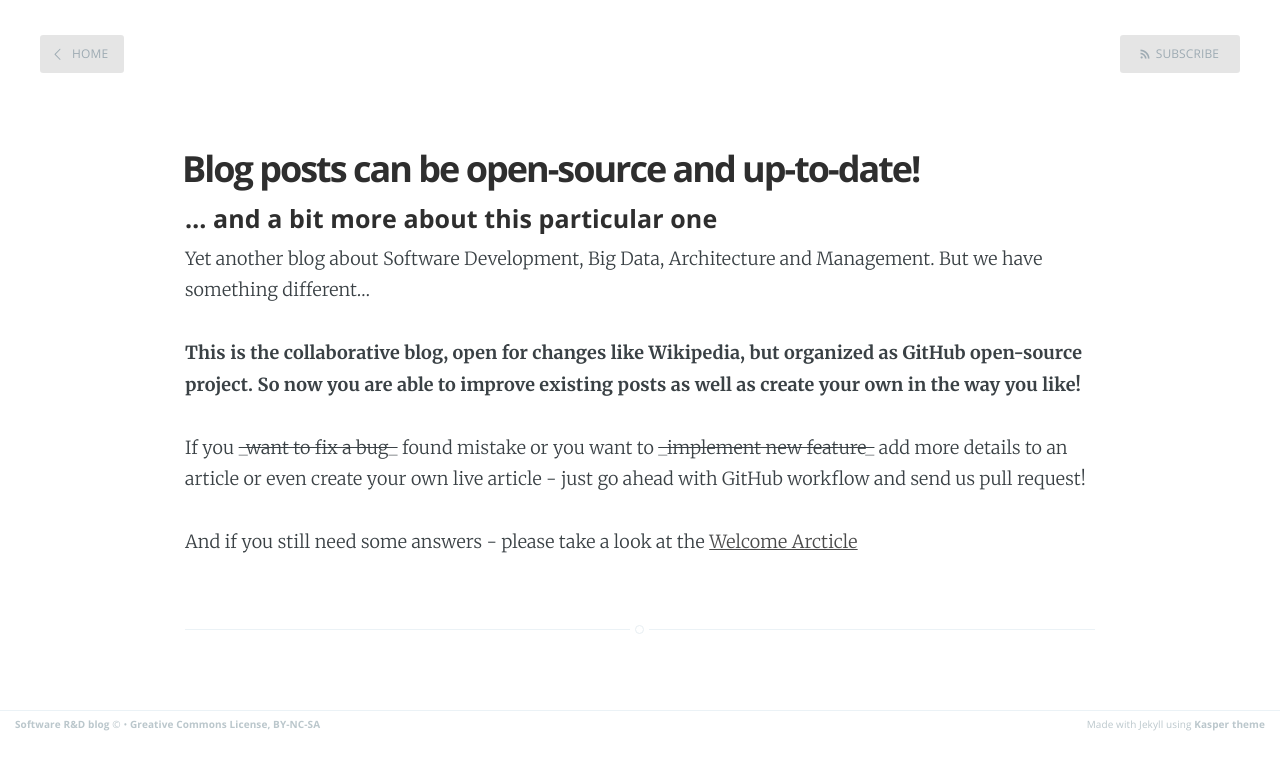
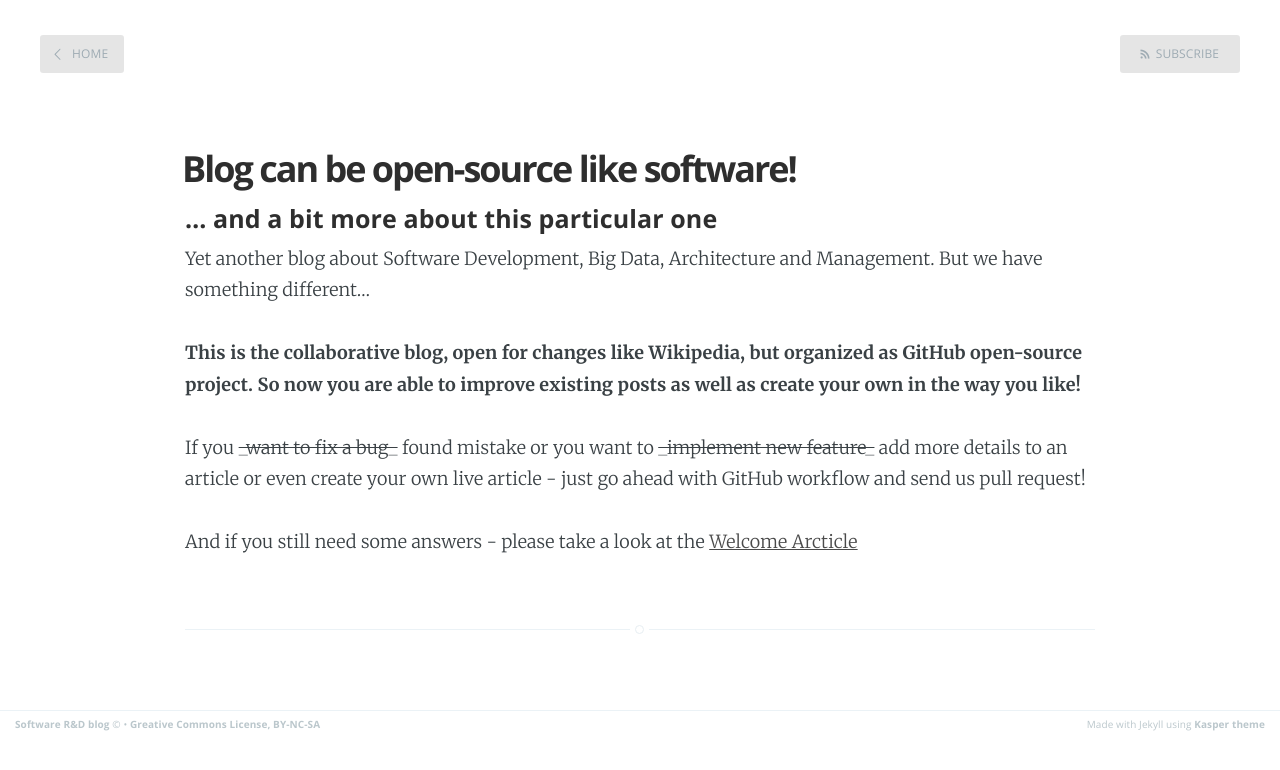
Before and after one commit to rndblog/rndblog.github.io, a Jekyll site: the page built from about.md, in a window 1280 px wide. Shown: the top 770 px of the page. Built offline with Jekyll 4.4.1, drawn with Linux system fonts in a browser that asks for light colours; Markdown is read by kramdown in place of the engine named in the settings.

Commit message:
Init settings

```diff
--- a/about.md
+++ b/about.md
@@ -1,6 +1,6 @@
 ---
 layout: page
-title: Blog posts can be open-source and up-to-date!
+title: Blog can be open-source like software!
 ---
 
 #### ... and a bit more about this particular one
```
